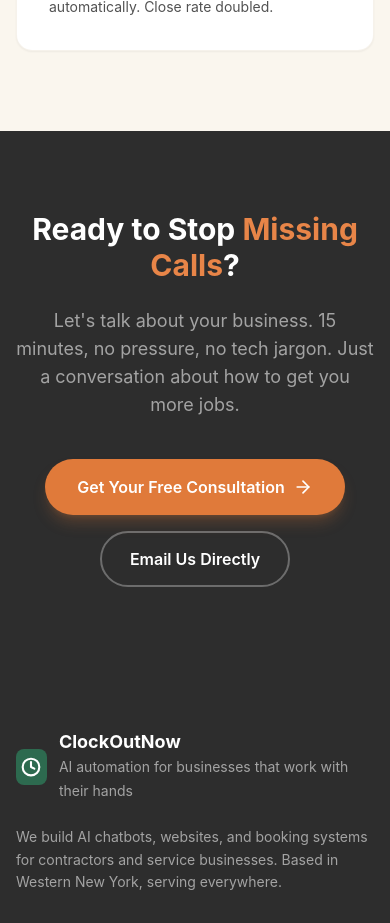
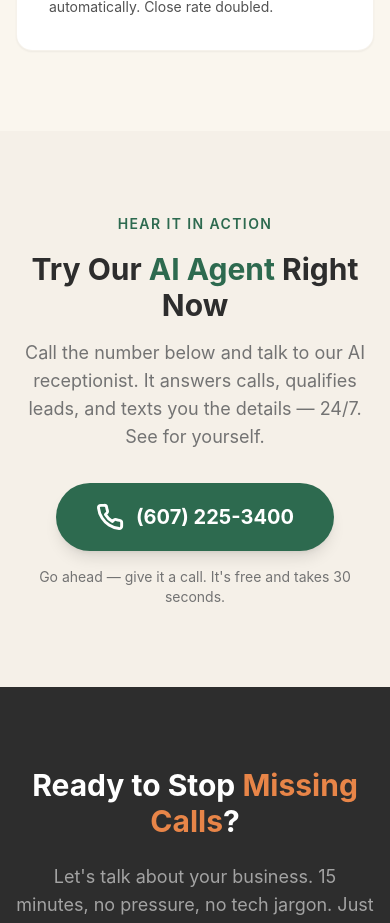
Before and after one commit to gyrow32/clockoutnow, a Next.js app: page / in a window 390 px wide. Shown: the part 7900-8823 px from the top of the page. Built offline with nearby package versions, Linux system fonts and the light colour scheme.

Commit message:
Add 'Try Our AI Agent' section with Retell phone number
Adds a CTA section on the ClockOutNow homepage with the Retell AI
agent phone number (607) 225-3400 so visitors can try the AI
receptionist live.

Co-Authored-By: Claude Opus 4.6 <noreply@anthropic.com>

```diff
--- a/src/app/page.tsx
+++ b/src/app/page.tsx
@@ -398,6 +398,36 @@ export default function HomePage() {
         </div>
       </section>
 
+      {/* TRY OUR AI AGENT */}
+      <section className="section-padding relative">
+        <div className="container-custom">
+          <AnimatedSection>
+            <div className="max-w-3xl mx-auto text-center">
+              <span className="section-label">Hear It In Action</span>
+              <h2 className="section-title mt-4">
+                Try Our <span className="text-green-600">AI Agent</span> Right Now
+              </h2>
+              <p className="section-subtitle mx-auto">
+                Call the number below and talk to our AI receptionist. It answers calls,
+                qualifies leads, and texts you the details &mdash; 24/7. See for yourself.
+              </p>
+              <a
+                href="tel:6072253400"
+                className="inline-flex items-center gap-3 mt-8 bg-green-600 hover:bg-green-700 text-white font-bold text-xl px-10 py-5 rounded-full shadow-lg hover:shadow-xl hover:-translate-y-1 transition-all duration-300"
+              >
+                <svg className="w-7 h-7" viewBox="0 0 24 24" fill="none" stroke="currentColor" strokeWidth="2.5" strokeLinecap="round" strokeLinejoin="round">
+                  <path d="M22 16.92v3a2 2 0 0 1-2.18 2 19.79 19.79 0 0 1-8.63-3.07 19.5 19.5 0 0 1-6-6 19.79 19.79 0 0 1-3.07-8.67A2 2 0 0 1 4.11 2h3a2 2 0 0 1 2 1.72 12.84 12.84 0 0 0 .7 2.81 2 2 0 0 1-.45 2.11L8.09 9.91a16 16 0 0 0 6 6l1.27-1.27a2 2 0 0 1 2.11-.45 12.84 12.84 0 0 0 2.81.7A2 2 0 0 1 22 16.92z" />
+                </svg>
+                (607) 225-3400
+              </a>
+              <p className="text-charcoal-400 text-sm mt-4">
+                Go ahead &mdash; give it a call. It&apos;s free and takes 30 seconds.
+              </p>
+            </div>
+          </AnimatedSection>
+        </div>
+      </section>
+
       {/* CTA */}
       <section className="relative py-20 overflow-hidden bg-charcoal-800">
         <div className="container-custom text-center">
```
